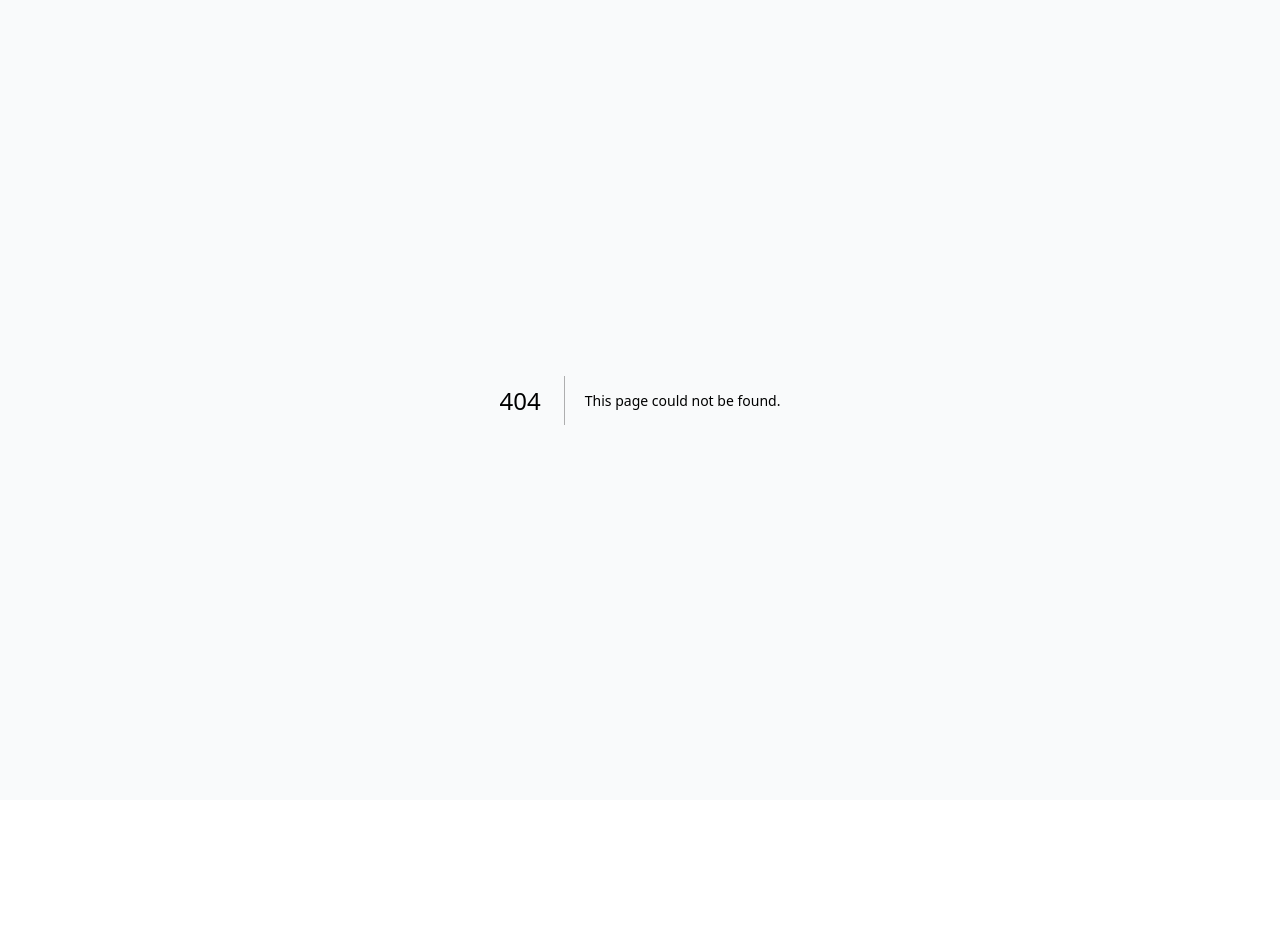
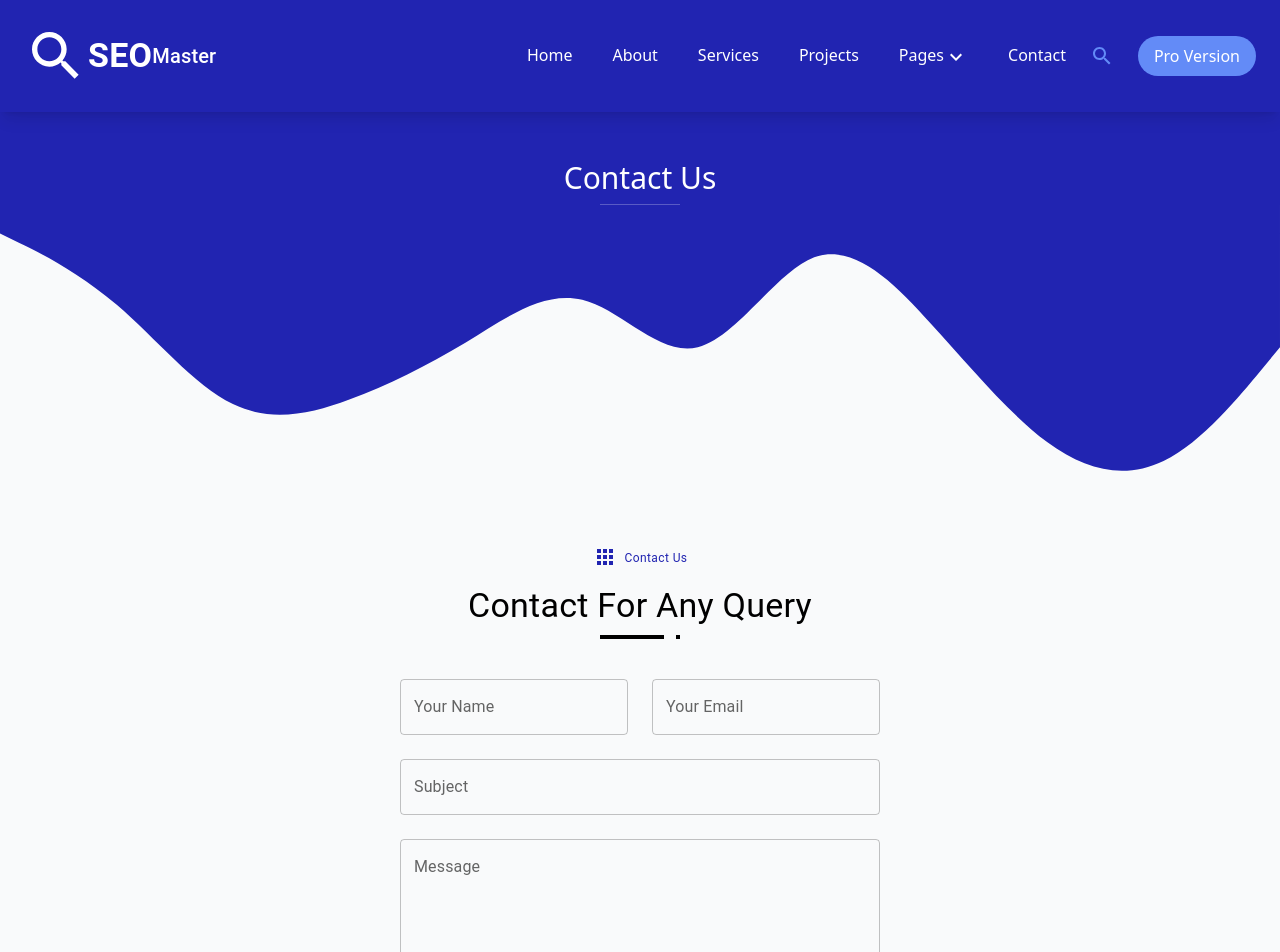
Before and after one commit to PhyuSinKhantAung/seo-master, a Next.js app: page /contact in a window 1280 px wide. Before the commit this address had no page. Shown: the top 952 px of the page. Before the commit the page ends 800 px from the top, so only its background shows below. Built offline with nearby package versions, Linux system fonts and the light colour scheme.

Commit message:
added contact-us-part

```diff
--- /dev/null
+++ b/components/Contact.jsx
@@ -0,0 +1,46 @@
+import React from "react";
+import Heading from "./ui/Heading";
+import { Button, TextField } from "@mui/material";
+
+export default function Contact({ contactData }) {
+  return (
+    <div>
+      <div className="text-center">
+        <Heading>{contactData}</Heading>
+      </div>
+      <div className="lg:w-2/5 md:w-1/2 w-full px-4 mx-auto flex flex-col gap-y-6">
+        <div className="grid gap-6 grid-cols-2">
+          <TextField
+            className="cols-span-1"
+            id="outlined-basic"
+            label="Your Name"
+            variant="outlined"
+          />
+          <TextField
+            className="cols-span-1"
+            id="outlined-basic"
+            label="Your Email"
+            variant="outlined"
+          />
+        </div>
+        <TextField
+          fullWidth
+          id="outlined-basic"
+          label="Subject"
+          variant="outlined"
+        />
+        <TextField
+          fullWidth
+          id="outlined-basic"
+          label="Message"
+          variant="outlined"
+          multiline
+          rows={4}
+        />
+        <button className="py-4 px-6 bg-primary w-full text-white rounded-md">
+          Send Message
+        </button>
+      </div>
+    </div>
+  );
+}
--- a/data.json
+++ b/data.json
@@ -18,7 +18,7 @@
       ]
     },
 
-    { "name": "Contact", "href": "/", "submenu": false }
+    { "name": "Contact", "href": "/contact", "submenu": false }
   ],
 
   "heroData": {
@@ -202,6 +202,12 @@
       }
     ]
   },
+
+  "contactData": {
+    "title": "Contact Us",
+    "subtitle": "Contact For Any Query"
+  },
+
   "footerData": {
     "titles": ["Get In Touch", "Popular Link", "Project Gallery", "Newsletter"],
     "getInTouch": ["123 Street, New York, USA", "+012 345 67890", "mail@domain.com"],
--- /dev/null
+++ b/pages/contact.js
@@ -0,0 +1,48 @@
+import Header from "@/components/Header";
+import Services from "@/components/Services";
+import React from "react";
+
+import { navData, heroData, contactData, footerData } from "../data.json";
+import Footer from "@/components/Footer";
+import Contact from "@/components/Contact";
+
+export async function getStaticProps() {
+  return {
+    props: {
+      navData,
+      heroData,
+      contactData,
+      footerData,
+    },
+  };
+}
+
+export default function services({
+  navData,
+  heroData,
+  contactData,
+  footerData,
+}) {
+  return (
+    <div className="overflow-hidden max-w-[1600px] mx-auto ">
+      <section className="bg-primary min-h-fit">
+        <div className="container mx-auto relative min-h-fit">
+          <Header navData={navData} heroData={heroData}></Header>
+          <h1 className="pt-40 mb-2 text-center text-3xl  text-white">
+            {contactData.title}
+          </h1>
+          <div className="w-20 h-[1px] bg-white mx-auto bg-opacity-25"></div>
+        </div>
+      </section>
+      <svg xmlns="http://www.w3.org/2000/svg" viewBox="0 0 1440 320">
+        <path
+          fill="#2124B1"
+          fillOpacity="1"
+          d="M0,32L21.8,42.7C43.6,53,87,75,131,112C174.5,149,218,203,262,224C305.5,245,349,235,393,218.7C436.4,203,480,181,524,154.7C567.3,128,611,96,655,106.7C698.2,117,742,171,785,160C829.1,149,873,75,916,58.7C960,43,1004,85,1047,133.3C1090.9,181,1135,235,1178,266.7C1221.8,299,1265,309,1309,288C1352.7,267,1396,213,1418,186.7L1440,160L1440,0L1418.2,0C1396.4,0,1353,0,1309,0C1265.5,0,1222,0,1178,0C1134.5,0,1091,0,1047,0C1003.6,0,960,0,916,0C872.7,0,829,0,785,0C741.8,0,698,0,655,0C610.9,0,567,0,524,0C480,0,436,0,393,0C349.1,0,305,0,262,0C218.2,0,175,0,131,0C87.3,0,44,0,22,0L0,0Z"
+        ></path>
+      </svg>
+      <Contact contactData={contactData}></Contact>
+      <Footer footerData={footerData}></Footer>
+    </div>
+  );
+}
```
